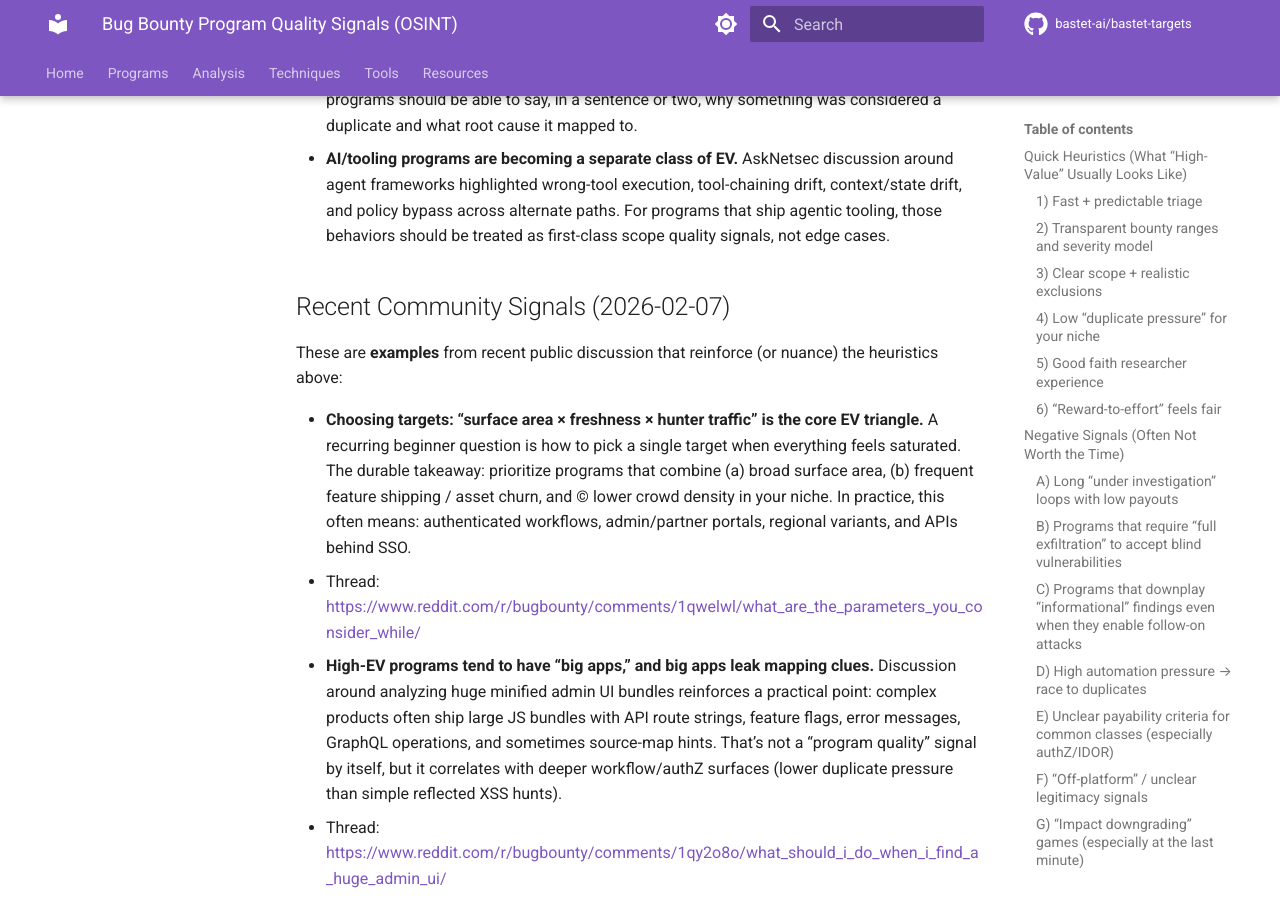
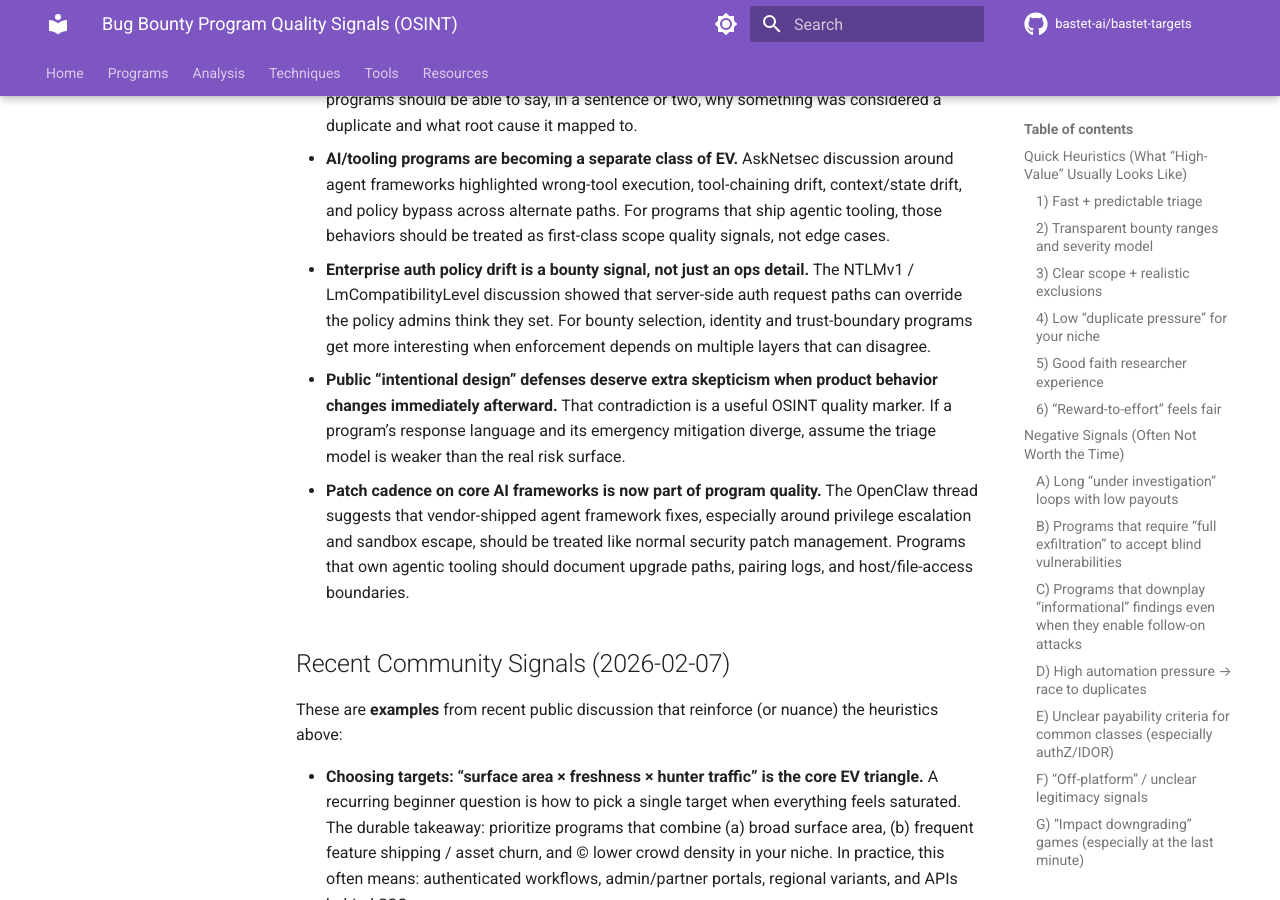
Before and after one commit to bastet-ai/bastet-targets, an MkDocs documentation site: the page built from docs/programs/program-quality-signals.md, in a window 1280 px wide and 900 px high, scrolled down 4247 px. Built offline with MkDocs 1.6.1 and Material for MkDocs 9.7.7, drawn with Linux system fonts in a browser that asks for light colours; comment, search, counter and statistics services are not loaded.

Commit message:
Update program quality signals from public feeds

```diff
--- a/docs/programs/program-quality-signals.md
+++ b/docs/programs/program-quality-signals.md
@@ -122,6 +122,9 @@ These are **durable observations** from this run that reinforce the heuristics a
 - **Triage fairness is still the core quality signal.** A fresh r/bugbounty complaint described valid reports being marked duplicate, informational, or N/A despite later fixes. That reinforces the heuristic that the best programs explain duplicate decisions clearly and do not silently patch while leaving researchers in the dark.
 - **Duplicate handling matters as much as raw payout.** Repeated complaints about old reports, unclear duplicate attribution, and delayed triage are a strong warning sign. High-value programs should be able to say, in a sentence or two, why something was considered a duplicate and what root cause it mapped to.
 - **AI/tooling programs are becoming a separate class of EV.** AskNetsec discussion around agent frameworks highlighted wrong-tool execution, tool-chaining drift, context/state drift, and policy bypass across alternate paths. For programs that ship agentic tooling, those behaviors should be treated as first-class scope quality signals, not edge cases.
+- **Enterprise auth policy drift is a bounty signal, not just an ops detail.** The NTLMv1 / LmCompatibilityLevel discussion showed that server-side auth request paths can override the policy admins think they set. For bounty selection, identity and trust-boundary programs get more interesting when enforcement depends on multiple layers that can disagree.
+- **Public “intentional design” defenses deserve extra skepticism when product behavior changes immediately afterward.** That contradiction is a useful OSINT quality marker. If a program’s response language and its emergency mitigation diverge, assume the triage model is weaker than the real risk surface.
+- **Patch cadence on core AI frameworks is now part of program quality.** The OpenClaw thread suggests that vendor-shipped agent framework fixes, especially around privilege escalation and sandbox escape, should be treated like normal security patch management. Programs that own agentic tooling should document upgrade paths, pairing logs, and host/file-access boundaries.
 
 ## Recent Community Signals (2026-02-07)
 
```
Also changed, not shown: docs/programs/hackerone-public.md (+1 -1 lines), 1 other file.
